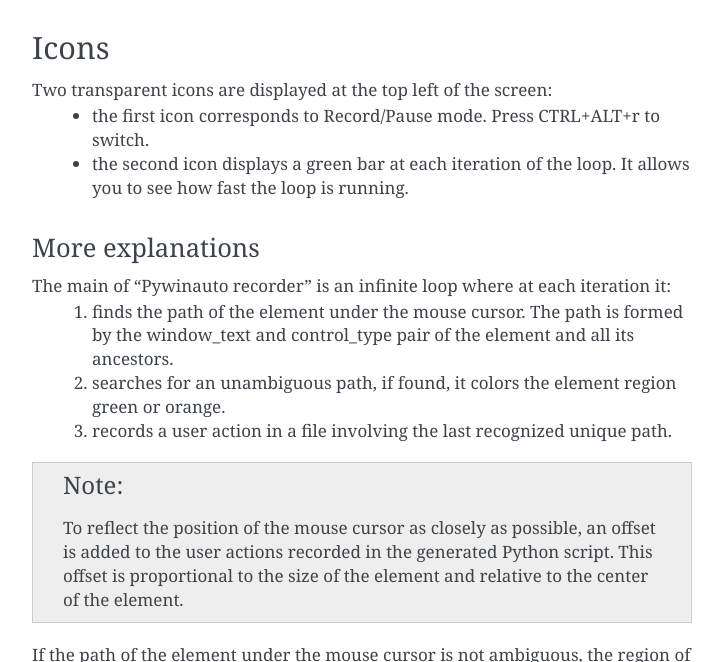
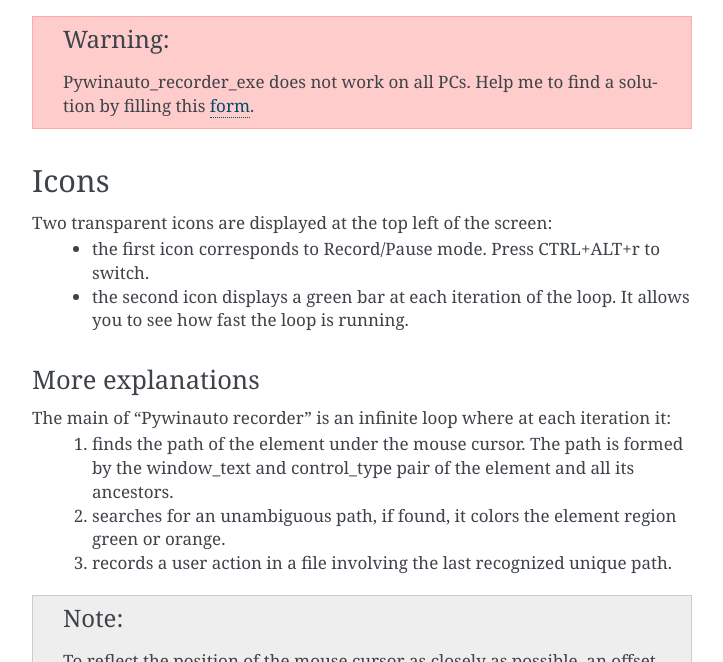
Before and after one commit to beuaaa/pywinauto_recorder, a Sphinx documentation site: the page built from docs/pywinauto_recorder_exe.rst, in a window 1280 px wide and 900 px high, scrolled down 891 px, cut to the strip 238-900 px from the top of the window. Shown: the whole strip, without its empty margins (388-1111 px from the left). Built offline with Sphinx 7.4.7, drawn with Linux system fonts in a browser that asks for light colours.

Commit message:
A survey is added

```diff
--- a/docs/pywinauto_recorder_exe.rst
+++ b/docs/pywinauto_recorder_exe.rst
@@ -28,6 +28,11 @@
         <iframe src="https://www.youtube.com/embed/-7W-rOvUjdE" frameborder="0" allowfullscreen style="position: absolute; top: 0; left: 0; width: 100%; height: 100%;"></iframe>
     </div>
 
+.. warning::  Pywinauto_recorder_exe does not work on all PCs. Help me to find a solution by filling this form_.
+
+.. _form: https://docs.google.com/forms/d/e/1FAIpQLSdvxXJCYfoFUaTVHCDzGxkMbc_8qq68pTb_7hPbaPUDyYlOeQ/viewform
+
+
 Icons
 -----
 Two transparent icons are displayed at the top left of the screen:
```
